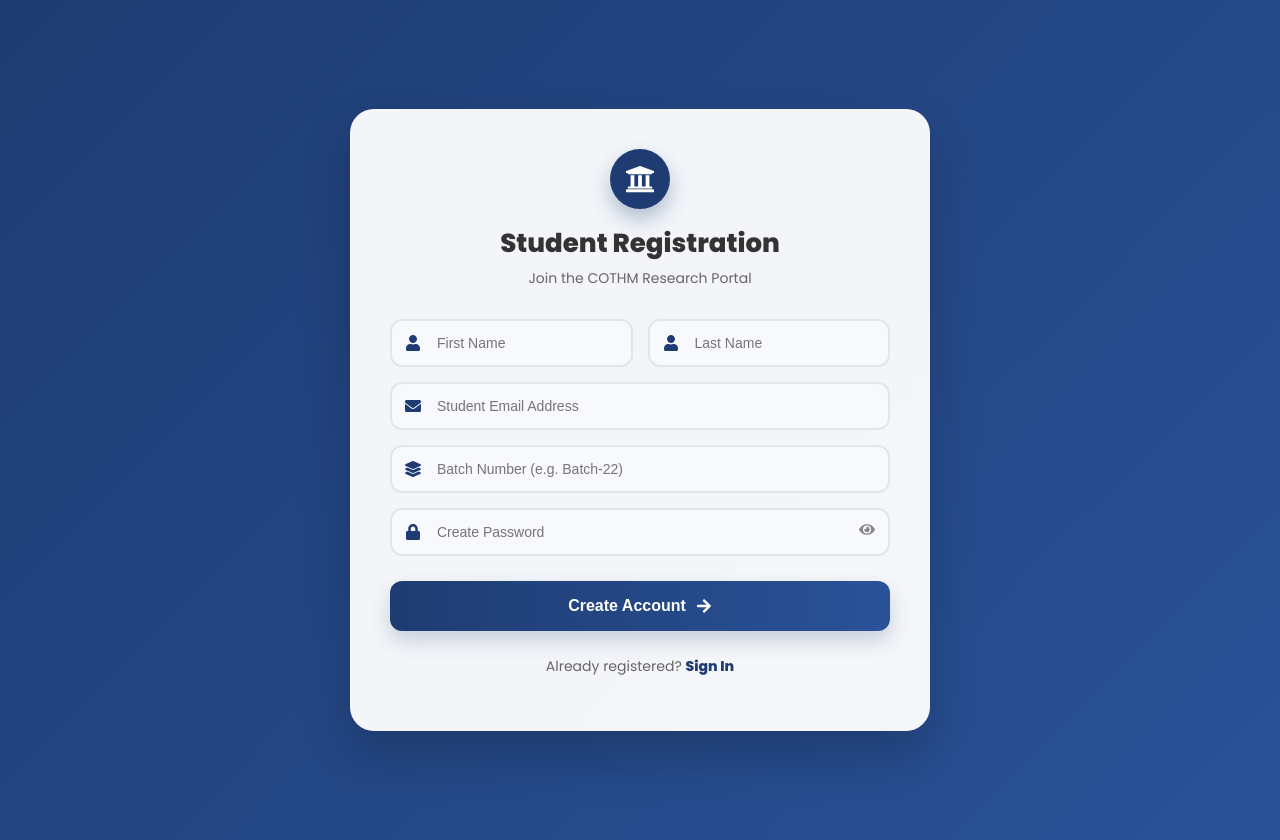
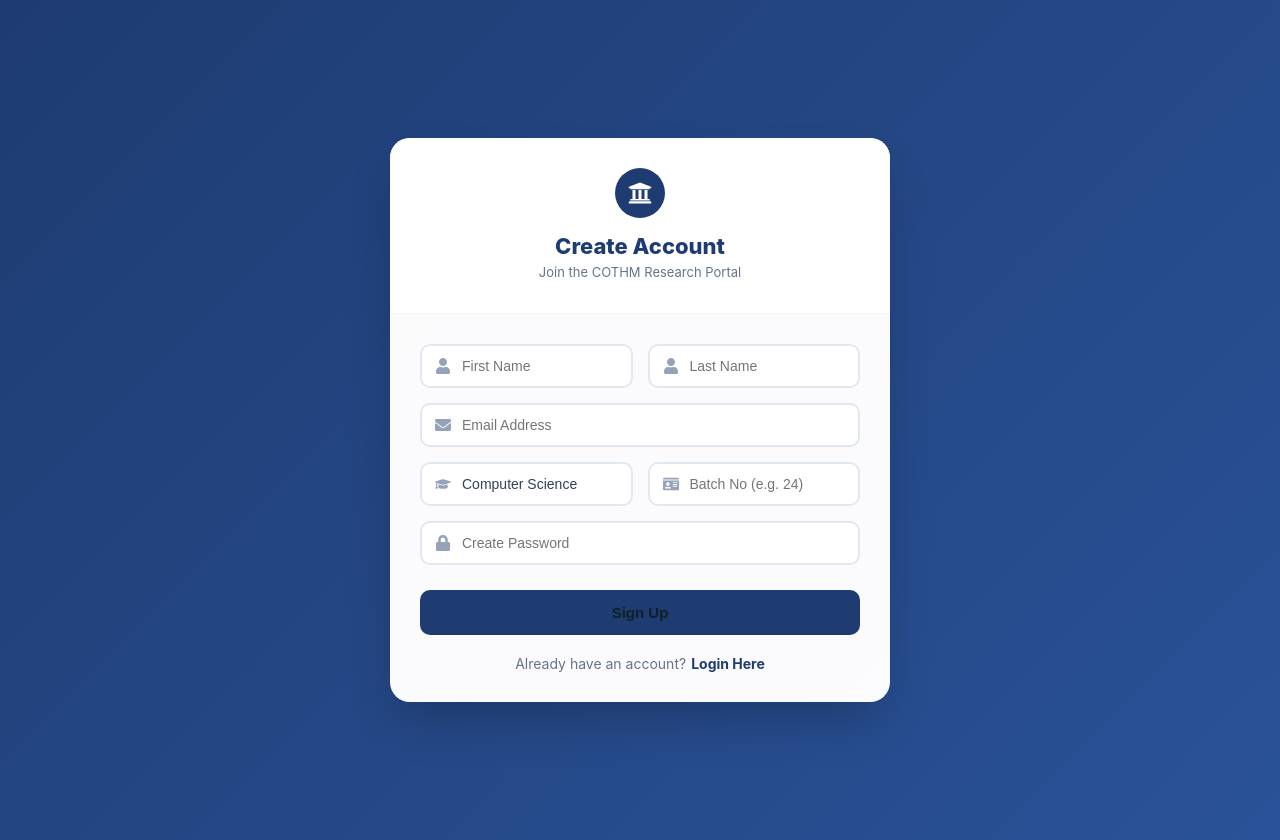
Before and after one commit to faizi1212/cothm_Research_portal, a React (Create React App) app in the folder client/: page /signup in a window 1280 px wide. Built offline with nearby package versions, Linux system fonts and the light colour scheme.

Commit message:
Redesign Login and Signup pages

```diff
--- a/client/src/Login.js
+++ b/client/src/Login.js
@@ -1,150 +1,237 @@
 import React, { useState } from "react";
 import { Link, useNavigate } from "react-router-dom";
 import axios from "axios";
-import { FaEnvelope, FaLock, FaEye, FaEyeSlash, FaArrowRight, FaGraduationCap } from "react-icons/fa";
-import logo from "./logo.png"; // ✅ Imports logo from src/logo.png
+import { FaUser, FaLock, FaUniversity, FaEnvelope, FaEye, FaEyeSlash } from "react-icons/fa";
 
 const Login = () => {
   const [formData, setFormData] = useState({ email: "", password: "" });
+  const [loading, setLoading] = useState(false);
   const [showPassword, setShowPassword] = useState(false);
-  const [loading, setLoading] = useState(false);
+  const [error, setError] = useState(null);
+
   const navigate = useNavigate();
-
   const API_URL = "https://cothm-research-portal.onrender.com";
 
-  const handleChange = (e) => setFormData({ ...formData, [e.target.name]: e.target.value });
+  const handleChange = (e) => {
+    setFormData({ ...formData, [e.target.name]: e.target.value });
+    setError(null); // Clear error when typing
+  };
 
   const handleLogin = async (e) => {
     e.preventDefault();
+    if(!formData.email || !formData.password) {
+      setError("Please fill in all fields");
+      return;
+    }
+
     setLoading(true);
     try {
-      // ✅ Claude AI Fix: Correct Endpoint
       const res = await axios.post(`${API_URL}/api/auth/login`, formData);
       localStorage.setItem("user", JSON.stringify(res.data.user));
 
-      // ✅ Claude AI Fix: Role-based redirect
-      if (res.data.user.role === "admin" || res.data.user.role === "supervisor") {
-        window.location.href = "/admin";
+      // Redirect based on role
+      if (res.data.user.role === "supervisor" || res.data.user.role === "admin") {
+        navigate("/admin");
       } else {
-        window.location.href = "/dashboard";
+        navigate("/dashboard");
       }
     } catch (err) {
-      alert("❌ " + (err.response?.data?.message || "Login Failed"));
+      setError(err.response?.data?.message || "Login failed. Please check your credentials.");
     } finally {
       setLoading(false);
     }
   };
 
   return (
-    <div style={styles.container}>
-      {/* Left Side - Image/Brand */}
-      <div style={styles.leftPanel}>
-        <div style={styles.overlay}>
-          <div style={styles.brandContent}>
-            <div style={styles.iconCircle}>
-              <FaGraduationCap size={40} color="white" />
-            </div>
-            <h1 style={styles.brandTitle}>COTHM International</h1>
-            <p style={styles.brandText}>
-              Excellence in Hospitality & Management Education.
-              <br />Secure Research Submission Portal.
-            </p>
-          </div>
+    <div className="auth-container">
+      <style>{`
+        :root {
+          --primary: #1e3c72;
+          --accent: #d4af37; /* COTHM Gold */
+          --bg-gradient: linear-gradient(135deg, #1e3c72 0%, #2a5298 100%);
+        }
+
+        body { margin: 0; font-family: 'Inter', sans-serif; background: #f3f4f6; }
+
+        .auth-container {
+          min-height: 100vh;
+          display: flex;
+          align-items: center;
+          justify-content: center;
+          background: var(--bg-gradient);
+          padding: 20px;
+        }
+
+        /* CARD DESIGN */
+        .auth-card {
+          background: rgba(255, 255, 255, 0.95);
+          backdrop-filter: blur(10px);
+          border-radius: 20px;
+          box-shadow: 0 25px 50px -12px rgba(0, 0, 0, 0.25);
+          width: 100%;
+          max-width: 450px;
+          overflow: hidden;
+          position: relative;
+        }
+
+        /* HEADER */
+        .auth-header {
+          background: #fff;
+          padding: 40px 30px 20px;
+          text-align: center;
+        }
+        .logo-icon {
+          width: 60px; height: 60px;
+          background: var(--primary);
+          color: white;
+          border-radius: 50%;
+          display: flex; align-items: center; justify-content: center;
+          margin: 0 auto 15px;
+          font-size: 28px;
+          box-shadow: 0 10px 15px -3px rgba(30, 60, 114, 0.3);
+        }
+        .brand-title {
+          font-size: 24px; font-weight: 800; color: var(--primary); margin: 0; letter-spacing: -0.5px;
+        }
+        .brand-subtitle {
+          color: #64748b; font-size: 14px; margin-top: 5px;
+        }
+
+        /* FORM */
+        .auth-form { padding: 30px; }
+
+        .input-group {
+          position: relative; margin-bottom: 20px;
+        }
+        .input-icon {
+          position: absolute; left: 15px; top: 50%; transform: translateY(-50%);
+          color: #94a3b8; font-size: 18px; transition: color 0.3s;
+        }
+        .form-input {
+          width: 100%;
+          padding: 14px 14px 14px 45px;
+          border: 2px solid #e2e8f0;
+          border-radius: 12px;
+          font-size: 15px;
+          outline: none;
+          transition: all 0.3s;
+          box-sizing: border-box;
+          color: #334155;
+        }
+        .form-input:focus {
+          border-color: var(--primary);
+          box-shadow: 0 0 0 4px rgba(30, 60, 114, 0.1);
+        }
+        .form-input:focus + .input-icon { color: var(--primary); }
+
+        .password-toggle {
+          position: absolute; right: 15px; top: 50%; transform: translateY(-50%);
+          color: #94a3b8; cursor: pointer;
+        }
+
+        /* BUTTONS */
+        .btn-primary {
+          width: 100%;
+          padding: 14px;
+          background: var(--primary);
+          color: white;
+          border: none;
+          border-radius: 12px;
+          font-weight: 700;
+          font-size: 16px;
+          cursor: pointer;
+          transition: all 0.2s;
+          margin-top: 10px;
+        }
+        .btn-primary:hover {
+          background: #102a56;
+          transform: translateY(-2px);
+          box-shadow: 0 10px 15px -3px rgba(0, 0, 0, 0.1);
+        }
+        .btn-primary:disabled { opacity: 0.7; cursor: not-allowed; transform: none; }
+
+        .forgot-link {
+          display: block; text-align: right;
+          color: var(--primary); font-size: 13px; font-weight: 600;
+          text-decoration: none; margin-bottom: 20px;
+        }
+        .forgot-link:hover { text-decoration: underline; }
+
+        /* FOOTER */
+        .auth-footer {
+          text-align: center; margin-top: 25px;
+          font-size: 14px; color: #64748b;
+        }
+        .signup-link {
+          color: var(--primary); font-weight: 700; text-decoration: none; margin-left: 5px;
+        }
+        .signup-link:hover { text-decoration: underline; }
+
+        /* ERROR MSG */
+        .error-box {
+          background: #fee2e2; border-left: 4px solid #ef4444;
+          color: #991b1b; padding: 12px; border-radius: 8px;
+          font-size: 14px; margin-bottom: 20px;
+        }
+
+        @media (max-width: 480px) {
+          .auth-card { border-radius: 0; height: 100vh; max-width: 100%; }
+        }
+      `}</style>
+
+      <div className="auth-card">
+        <div className="auth-header">
+          <div className="logo-icon"><FaUniversity /></div>
+          <h1 className="brand-title">COTHM Portal</h1>
+          <p className="brand-subtitle">Login to access your research dashboard</p>
         </div>
-      </div>
 
-      {/* Right Side - Login Form */}
-      <div style={styles.rightPanel}>
-        <div style={styles.formContainer}>
-          <div style={styles.logoHeader}>
-            <img src={logo} alt="COTHM Logo" style={styles.logoImage} />
-            <h2 style={styles.welcomeText}>Welcome Back!</h2>
-            <p style={styles.subText}>Please access your dashboard</p>
+        <form className="auth-form" onSubmit={handleLogin}>
+          {error && <div className="error-box">{error}</div>}
+
+          <div className="input-group">
+            <FaEnvelope className="input-icon" />
+            <input
+              type="email"
+              name="email"
+              className="form-input"
+              placeholder="Email Address"
+              value={formData.email}
+              onChange={handleChange}
+              required
+            />
           </div>
 
-          <form onSubmit={handleLogin}>
-            <div style={styles.inputGroup}>
-              <label style={styles.label}>Email Address</label>
-              <div style={styles.inputWrapper}>
-                <FaEnvelope style={styles.inputIcon} />
-                <input
-                  type="email"
-                  name="email"
-                  placeholder="Enter your email"
-                  onChange={handleChange}
-                  required
-                  style={styles.input}
-                />
-              </div>
+          <div className="input-group">
+            <FaLock className="input-icon" />
+            <input
+              type={showPassword ? "text" : "password"}
+              name="password"
+              className="form-input"
+              placeholder="Password"
+              value={formData.password}
+              onChange={handleChange}
+              required
+            />
+            <div className="password-toggle" onClick={() => setShowPassword(!showPassword)}>
+              {showPassword ? <FaEyeSlash /> : <FaEye />}
             </div>
+          </div>
 
-            <div style={styles.inputGroup}>
-              <label style={styles.label}>Password</label>
-              <div style={styles.inputWrapper}>
-                <FaLock style={styles.inputIcon} />
-                <input
-                  type={showPassword ? "text" : "password"}
-                  name="password"
-                  placeholder="Enter your password"
-                  onChange={handleChange}
-                  required
-                  style={styles.input}
-                />
-                <span onClick={() => setShowPassword(!showPassword)} style={styles.eyeIcon}>
-                  {showPassword ? <FaEyeSlash /> : <FaEye />}
-                </span>
-              </div>
+          <Link to="/forgot-password" className="forgot-link">Forgot Password?</Link>
 
-              {/* ✅ NEW: Forgot Password Link */}
-              <div style={styles.forgotPassContainer}>
-                <Link to="/forgot-password" style={styles.forgotPassLink}>
-                  Forgot Password?
-                </Link>
-              </div>
-            </div>
+          <button type="submit" className="btn-primary" disabled={loading}>
+            {loading ? "Signing in..." : "Login"}
+          </button>
 
-            <button type="submit" disabled={loading} style={styles.loginBtn}>
-              {loading ? "Authenticating..." : <>Sign In <FaArrowRight /></>}
-            </button>
-          </form>
-
-          <div style={styles.footer}>
-            New Student? <Link to="/signup" style={styles.link}>Create Account</Link>
+          <div className="auth-footer">
+            Don't have an account?
+            <Link to="/signup" className="signup-link">Create Account</Link>
           </div>
-        </div>
+        </form>
       </div>
     </div>
   );
 };
 
-const styles = {
-  container: { display: "flex", minHeight: "100vh", fontFamily: "'Poppins', sans-serif", background: "#f8f9fc" },
-  leftPanel: { flex: 1, position: "relative", backgroundImage: "url('https://images.unsplash.com/photo-1541339907198-e08756dedf3f?q=80&w=2070')", backgroundSize: "cover", backgroundPosition: "center", display: "flex", alignItems: "center", justifyContent: "center" },
-  overlay: { position: "absolute", top: 0, left: 0, right: 0, bottom: 0, background: "linear-gradient(135deg, rgba(30, 60, 114, 0.9) 0%, rgba(42, 82, 152, 0.8) 100%)", display: "flex", alignItems: "center", justifyContent: "center" },
-  brandContent: { color: "white", textAlign: "center", padding: "40px" },
-  iconCircle: { width: "80px", height: "80px", background: "rgba(255,255,255,0.2)", borderRadius: "50%", display: "flex", alignItems: "center", justifyContent: "center", margin: "0 auto 20px", backdropFilter: "blur(10px)" },
-  brandTitle: { fontSize: "32px", fontWeight: "700", marginBottom: "15px", letterSpacing: "1px" },
-  brandText: { fontSize: "16px", opacity: 0.9, lineHeight: "1.6" },
-  rightPanel: { flex: 1, display: "flex", alignItems: "center", justifyContent: "center", padding: "40px", background: "white" },
-  formContainer: { width: "100%", maxWidth: "420px" },
-  logoHeader: { textAlign: "center", marginBottom: "40px" },
-  logoImage: { height: "80px", marginBottom: "20px" },
-  welcomeText: { fontSize: "28px", fontWeight: "700", color: "#333", marginBottom: "8px" },
-  subText: { color: "#666", fontSize: "15px" },
-  inputGroup: { marginBottom: "25px" },
-  label: { display: "block", marginBottom: "10px", color: "#444", fontWeight: "600", fontSize: "14px" },
-  inputWrapper: { position: "relative", display: "flex", alignItems: "center" },
-  inputIcon: { position: "absolute", left: "15px", color: "#1e3c72" },
-  input: { width: "100%", padding: "15px 45px", borderRadius: "10px", border: "1px solid #e1e5ee", fontSize: "15px", outline: "none", transition: "all 0.3s", background: "#f8f9fc" },
-  eyeIcon: { position: "absolute", right: "15px", cursor: "pointer", color: "#999" },
-
-  // ✅ NEW STYLES
-  forgotPassContainer: { textAlign: "right", marginTop: "12px" },
-  forgotPassLink: { color: "#1e3c72", fontSize: "14px", fontWeight: "600", textDecoration: "none" },
-
-  loginBtn: { width: "100%", padding: "16px", background: "linear-gradient(90deg, #1e3c72 0%, #2a5298 100%)", color: "white", border: "none", borderRadius: "10px", fontSize: "16px", fontWeight: "600", cursor: "pointer", display: "flex", alignItems: "center", justifyContent: "center", gap: "10px", boxShadow: "0 10px 20px rgba(30, 60, 114, 0.2)", transition: "transform 0.2s" },
-  footer: { marginTop: "30px", textAlign: "center", fontSize: "14px", color: "#666" },
-  link: { color: "#1e3c72", fontWeight: "700", textDecoration: "none" }
-};
-
 export default Login;
--- a/client/src/Signup.js
+++ b/client/src/Signup.js
@@ -1,102 +1,159 @@
 import React, { useState } from "react";
 import { Link, useNavigate } from "react-router-dom";
 import axios from "axios";
-import { FaUser, FaEnvelope, FaLock, FaEye, FaEyeSlash, FaArrowRight, FaLayerGroup, FaUniversity } from "react-icons/fa";
-import logo from "./logo.png"; // Ensure logo.png is in src folder
+import { FaUser, FaEnvelope, FaLock, FaIdCard, FaGraduationCap, FaUniversity, FaArrowLeft } from "react-icons/fa";
 
 const Signup = () => {
-  const [formData, setFormData] = useState({ firstName: "", lastName: "", email: "", password: "", batchNumber: "" });
-  const [showPassword, setShowPassword] = useState(false);
+  const [formData, setFormData] = useState({
+    firstName: "",
+    lastName: "",
+    email: "",
+    password: "",
+    course: "Computer Science", // Default
+    batchNumber: ""
+  });
   const [loading, setLoading] = useState(false);
+  const [error, setError] = useState(null);
+
   const navigate = useNavigate();
-
   const API_URL = "https://cothm-research-portal.onrender.com";
 
-  const handleChange = (e) => setFormData({ ...formData, [e.target.name]: e.target.value });
+  const handleChange = (e) => {
+    setFormData({ ...formData, [e.target.name]: e.target.value });
+  };
 
   const handleSignup = async (e) => {
     e.preventDefault();
     setLoading(true);
+    setError(null);
+
     try {
-      await axios.post(`${API_URL}/api/auth/register`, { ...formData, role: "student" });
-      alert("✅ Registration Successful! Please Login.");
+      await axios.post(`${API_URL}/api/auth/register`, formData);
+      alert("✅ Account Created Successfully! Please Login.");
       navigate("/login");
     } catch (err) {
-      alert("❌ " + (err.response?.data?.message || "Signup Failed"));
+      setError(err.response?.data?.message || "Registration failed. Try again.");
     } finally {
       setLoading(false);
     }
   };
 
   return (
-    <div style={styles.container}>
-      <div style={styles.card}>
-        <div style={styles.header}>
-          <div style={styles.logoCircle}>
-             <FaUniversity size={30} color="white" />
-          </div>
-          <h2 style={styles.title}>Student Registration</h2>
-          <p style={styles.subtitle}>Join the COTHM Research Portal</p>
+    <div className="auth-container">
+      {/* Reusing Styles from Login for Consistency */}
+      <style>{`
+        :root {
+          --primary: #1e3c72;
+          --bg-gradient: linear-gradient(135deg, #1e3c72 0%, #2a5298 100%);
+        }
+        body { margin: 0; font-family: 'Inter', sans-serif; background: #f3f4f6; }
+        .auth-container { min-height: 100vh; display: flex; align-items: center; justify-content: center; background: var(--bg-gradient); padding: 20px; }
+
+        .auth-card {
+          background: rgba(255, 255, 255, 0.98);
+          border-radius: 20px;
+          box-shadow: 0 25px 50px -12px rgba(0, 0, 0, 0.25);
+          width: 100%; max-width: 500px;
+          overflow: hidden; position: relative;
+        }
+
+        .auth-header { background: white; padding: 30px 30px 20px; text-align: center; border-bottom: 1px solid #f1f5f9; }
+        .logo-icon {
+          width: 50px; height: 50px; background: var(--primary); color: white;
+          border-radius: 50%; display: flex; align-items: center; justify-content: center;
+          margin: 0 auto 15px; font-size: 24px;
+        }
+        .brand-title { font-size: 22px; font-weight: 800; color: var(--primary); margin: 0; }
+        .brand-subtitle { color: #64748b; font-size: 13px; margin-top: 5px; }
+
+        .auth-form { padding: 30px; }
+        .form-row { display: flex; gap: 15px; }
+        .input-group { position: relative; margin-bottom: 15px; flex: 1; }
+        .input-icon { position: absolute; left: 15px; top: 50%; transform: translateY(-50%); color: #94a3b8; }
+
+        .form-input {
+          width: 100%; padding: 12px 12px 12px 40px;
+          border: 2px solid #e2e8f0; border-radius: 10px;
+          font-size: 14px; outline: none; transition: all 0.3s;
+          box-sizing: border-box; color: #334155;
+        }
+        .form-input:focus { border-color: var(--primary); }
+
+        .btn-primary {
+          width: 100%; padding: 14px; background: var(--primary);
+          color: white; border: none; border-radius: 10px;
+          font-weight: 700; font-size: 15px; cursor: pointer;
+          transition: all 0.2s; margin-top: 10px;
+        }
+        .btn-primary:hover { background: #102a56; transform: translateY(-2px); }
+
+        .auth-footer { text-align: center; margin-top: 20px; font-size: 14px; color: #64748b; }
+        .login-link { color: var(--primary); font-weight: 700; text-decoration: none; margin-left: 5px; }
+        .error-box { background: #fee2e2; color: #991b1b; padding: 10px; border-radius: 8px; font-size: 13px; margin-bottom: 20px; text-align: center; }
+
+        /* Select Styling */
+        select.form-input { appearance: none; background: white; cursor: pointer; }
+      `}</style>
+
+      <div className="auth-card">
+        <div className="auth-header">
+          <div className="logo-icon"><FaUniversity /></div>
+          <h1 className="brand-title">Create Account</h1>
+          <p className="brand-subtitle">Join the COTHM Research Portal</p>
         </div>
 
-        <form onSubmit={handleSignup} style={styles.form}>
-          <div style={styles.row}>
-            <div style={styles.inputWrapper}>
-              <FaUser style={styles.icon} />
-              <input type="text" name="firstName" placeholder="First Name" onChange={handleChange} required style={styles.input} />
+        <form className="auth-form" onSubmit={handleSignup}>
+          {error && <div className="error-box">{error}</div>}
+
+          <div className="form-row">
+            <div className="input-group">
+              <FaUser className="input-icon" />
+              <input type="text" name="firstName" className="form-input" placeholder="First Name" onChange={handleChange} required />
             </div>
-            <div style={styles.inputWrapper}>
-              <FaUser style={styles.icon} />
-              <input type="text" name="lastName" placeholder="Last Name" onChange={handleChange} required style={styles.input} />
+            <div className="input-group">
+              <FaUser className="input-icon" />
+              <input type="text" name="lastName" className="form-input" placeholder="Last Name" onChange={handleChange} required />
             </div>
           </div>
 
-          <div style={styles.inputWrapper}>
-            <FaEnvelope style={styles.icon} />
-            <input type="email" name="email" placeholder="Student Email Address" onChange={handleChange} required style={styles.input} />
+          <div className="input-group">
+            <FaEnvelope className="input-icon" />
+            <input type="email" name="email" className="form-input" placeholder="Email Address" onChange={handleChange} required />
           </div>
 
-          {/* ADDED BATCH NUMBER FIELD */}
-          <div style={styles.inputWrapper}>
-            <FaLayerGroup style={styles.icon} />
-            <input type="text" name="batchNumber" placeholder="Batch Number (e.g. Batch-22)" onChange={handleChange} required style={styles.input} />
+          <div className="form-row">
+            <div className="input-group">
+              <FaGraduationCap className="input-icon" />
+              <select name="course" className="form-input" onChange={handleChange}>
+                <option value="Computer Science">Computer Science</option>
+                <option value="Information Technology">Information Technology</option>
+                <option value="Software Engineering">Software Engineering</option>
+                <option value="Hospitality Management">Hospitality Management</option>
+              </select>
+            </div>
+            <div className="input-group">
+              <FaIdCard className="input-icon" />
+              <input type="text" name="batchNumber" className="form-input" placeholder="Batch No (e.g. 24)" onChange={handleChange} required />
+            </div>
           </div>
 
-          <div style={styles.inputWrapper}>
-            <FaLock style={styles.icon} />
-            <input type={showPassword ? "text" : "password"} name="password" placeholder="Create Password" onChange={handleChange} required style={styles.input} />
-            <span onClick={() => setShowPassword(!showPassword)} style={styles.eyeBtn}>{showPassword ? <FaEyeSlash /> : <FaEye />}</span>
+          <div className="input-group">
+            <FaLock className="input-icon" />
+            <input type="password" name="password" className="form-input" placeholder="Create Password" onChange={handleChange} required />
           </div>
 
-          <button type="submit" disabled={loading} style={styles.btn}>
-            {loading ? "Creating Account..." : <>Create Account <FaArrowRight /></>}
+          <button type="submit" className="btn-primary" disabled={loading}>
+            {loading ? "Creating Account..." : "Sign Up"}
           </button>
+
+          <div className="auth-footer">
+            Already have an account?
+            <Link to="/login" className="login-link">Login Here</Link>
+          </div>
         </form>
-
-        <p style={styles.footer}>
-          Already registered? <Link to="/login" style={styles.link}>Sign In</Link>
-        </p>
       </div>
     </div>
   );
 };
 
-const styles = {
-  container: { minHeight: "100vh", background: "linear-gradient(135deg, #1e3c72 0%, #2a5298 100%)", display: "flex", alignItems: "center", justifyContent: "center", fontFamily: "'Poppins', sans-serif", padding: "20px" },
-  card: { background: "rgba(255, 255, 255, 0.95)", backdropFilter: "blur(10px)", padding: "40px", borderRadius: "24px", boxShadow: "0 25px 50px rgba(0,0,0,0.2)", width: "100%", maxWidth: "500px" },
-  header: { textAlign: "center", marginBottom: "30px" },
-  logoCircle: { width: "60px", height: "60px", background: "#1e3c72", borderRadius: "50%", display: "flex", alignItems: "center", justifyContent: "center", margin: "0 auto 15px", boxShadow: "0 10px 20px rgba(30, 60, 114, 0.3)" },
-  title: { fontSize: "26px", fontWeight: "700", color: "#333", margin: "0" },
-  subtitle: { color: "#666", fontSize: "14px", marginTop: "5px" },
-  form: { display: "flex", flexDirection: "column", gap: "15px" },
-  row: { display: "flex", gap: "15px" },
-  inputWrapper: { position: "relative", flex: 1 },
-  icon: { position: "absolute", left: "15px", top: "50%", transform: "translateY(-50%)", color: "#1e3c72" },
-  input: { width: "100%", padding: "14px 14px 14px 45px", borderRadius: "12px", border: "2px solid #e1e5ee", background: "#f8f9fc", fontSize: "14px", outline: "none", transition: "all 0.3s", boxSizing: "border-box" },
-  eyeBtn: { position: "absolute", right: "15px", top: "50%", transform: "translateY(-50%)", cursor: "pointer", color: "#888" },
-  btn: { width: "100%", padding: "16px", background: "linear-gradient(90deg, #1e3c72, #2a5298)", color: "white", border: "none", borderRadius: "12px", fontSize: "16px", fontWeight: "600", cursor: "pointer", marginTop: "10px", display: "flex", alignItems: "center", justifyContent: "center", gap: "10px", boxShadow: "0 10px 20px rgba(30, 60, 114, 0.2)" },
-  footer: { textAlign: "center", marginTop: "25px", fontSize: "14px", color: "#666" },
-  link: { color: "#1e3c72", fontWeight: "700", textDecoration: "none" }
-};
-
 export default Signup;
```
